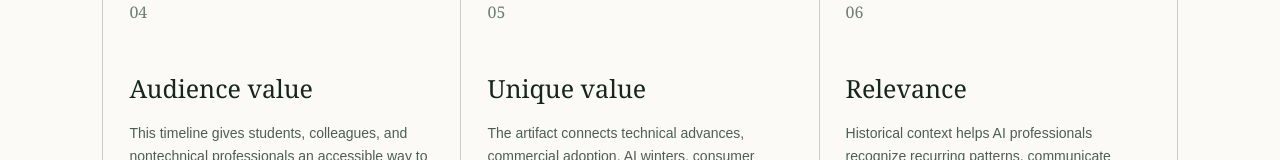
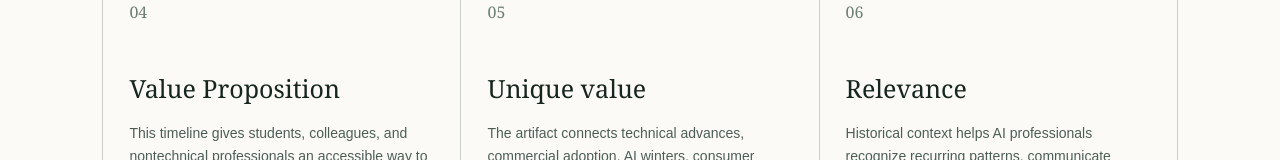
Before and after one commit to Hari-Murugan-Ravindran/portfolio, a Next.js app: page /artifacts/ai-ml-timeline in a window 1280 px wide. Shown: the part 9292-9452 px from the top of the page. Built offline with nearby package versions, Linux system fonts and the light colour scheme.

Commit message:
Match artifact value proposition template

```diff
--- a/app/artifacts/ai-ml-timeline/page.tsx
+++ b/app/artifacts/ai-ml-timeline/page.tsx
@@ -35,7 +35,7 @@ const details = [
   ["Objective", "Create a chronological visual resource that explains how artificial intelligence developed from foundational ideas into modern generative AI, agents, and regulation."],
   ["Process", "I researched important AI milestones, selected technical and social turning points, organized them chronologically, and combined concise explanations with visual references across four connected pages."],
   ["Tools & technologies", "Web-based research, document design tools, image resources, and PDF creation and merging tools."],
-  ["Audience value", "This timeline gives students, colleagues, and nontechnical professionals an accessible way to understand how today’s AI systems emerged from decades of research, setbacks, and breakthroughs."],
+  ["Value Proposition", "This timeline gives students, colleagues, and nontechnical professionals an accessible way to understand how today’s AI systems emerged from decades of research, setbacks, and breakthroughs."],
   ["Unique value", "The artifact connects technical advances, commercial adoption, AI winters, consumer products, generative AI, agents, and regulation in one continuous narrative."],
   ["Relevance", "Historical context helps AI professionals recognize recurring patterns, communicate emerging technology responsibly, and distinguish long-term progress from short-term hype."],
 ];
--- a/app/artifacts/world-cup-business-coach/page.tsx
+++ b/app/artifacts/world-cup-business-coach/page.tsx
@@ -16,7 +16,7 @@ const details = [
   ["Objective", "Explore generative AI tools and apply design thinking to create an AI-based solution for a defined learning need."],
   ["Process", "I compared AI responses, explored tutoring and research assistants, identified a learner problem, and iteratively designed and tested a specialized Custom GPT."],
   ["Tools & technologies", "ChatGPT, Tutor Me (Khanmigo Lite), STORM AI, prompt engineering, design thinking, and Custom GPT creation."],
-  ["Audience value", "The project turns complex World Cup business concepts into approachable explanations for learners ages 10–15."],
+  ["Value Proposition", "The project turns complex World Cup business concepts into approachable explanations for learners ages 10–15."],
   ["Unique value", "It combines a familiar global sporting event with adaptive AI instruction, making business learning more engaging and relevant."],
   ["Relevance", "The artifact demonstrates AI tool evaluation, audience awareness, prompt design, prototyping, and responsible educational communication."],
 ];
```
